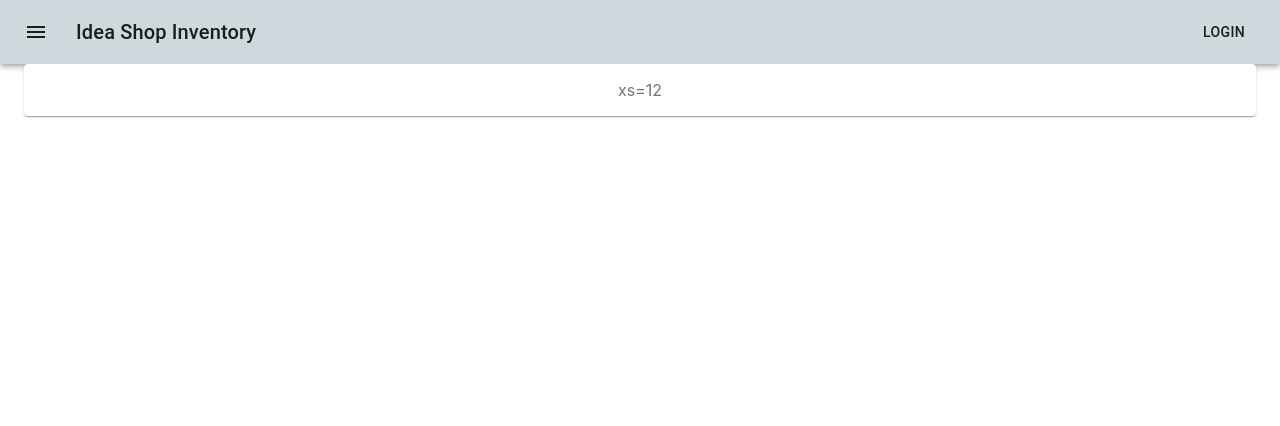
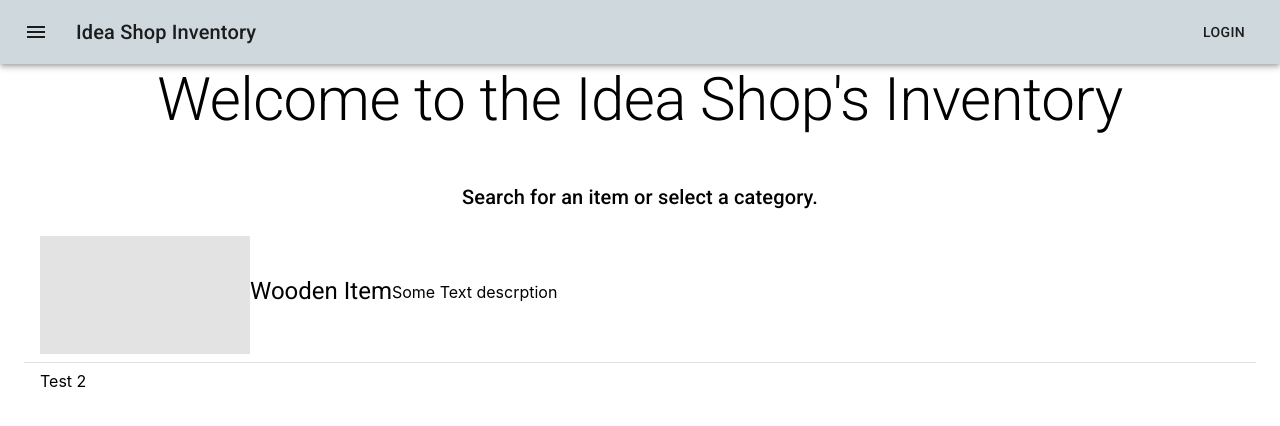
Before and after one commit to iit-ideashop/inventory-app, a React (Create React App) app: page / in a window 1280 px wide. Shown: the top 426 px of the page. Built offline with nearby package versions, Linux system fonts and the light colour scheme.

Commit message:
start placing text and developing list items

```diff
--- a/package.json
+++ b/package.json
@@ -5,6 +5,7 @@
   "dependencies": {
     "@material-ui/core": "^4.9.9",
     "@material-ui/icons": "^4.9.1",
+    "@material-ui/lab": "^4.0.0-alpha.49",
     "@testing-library/jest-dom": "^4.2.4",
     "@testing-library/react": "^9.5.0",
     "@testing-library/user-event": "^7.2.1",
--- a/public/index.html
+++ b/public/index.html
@@ -10,6 +10,7 @@
       content="Web site created using create-react-app"
     />
     <link rel="apple-touch-icon" href="%PUBLIC_URL%/logo192.png" />
+    <link rel="stylesheet" href="https://fonts.googleapis.com/css?family=Roboto:300,400,500,700&display=swap" />
     <!--
       manifest.json provides metadata used when your web app is installed on a
       user's mobile device or desktop. See https://developers.google.com/web/fundamentals/web-app-manifest/
--- a/src/components/MainPage.js
+++ b/src/components/MainPage.js
@@ -2,6 +2,11 @@ import React from 'react';
 import { makeStyles } from '@material-ui/core/styles';
 import Paper from '@material-ui/core/Paper';
 import Grid from '@material-ui/core/Grid';
+import Typography from '@material-ui/core/Typography';
+import List from '@material-ui/core/List';
+import ListItem from '@material-ui/core/ListItem';
+import Divider from '@material-ui/core/Divider';
+import Skeleton from '@material-ui/lab/Skeleton';
 
 const useStyles = makeStyles((theme) => ({
   root: {
@@ -21,9 +26,34 @@ export default function MainPage() {
     <div className={classes.root}>
       <Grid container spacing={3}>
         <Grid item xs={12}>
-          <Paper className={classes.paper}>xs=12</Paper>
-        </Grid>
+        <Typography variant="h2" align='center' gutterBottom>
+           Welcome to the Idea Shop's Inventory
+         </Typography>
+         </Grid>
+
+        <Grid item xs={3}></Grid>
+        <Grid item xs={6}>
+        <Typography variant="h6" align='center' gutterBottom>
+           Search for an item or select a category.
+         </Typography>
+         </Grid>
+         <Grid item xs={3}></Grid>
       </Grid>
+      <List component="nav">
+        <ListItem>
+          <Skeleton variant="rect" width={210} height={118} />
+            <Typography variant="h5" align='center' gutterBottom>
+              Wooden Item
+            </Typography>
+            <Typography variant="body" align='center' gutterBottom>
+              Some Text descrption
+            </Typography>
+        </ListItem>
+        <Divider />
+        <ListItem>
+          Test 2
+        </ListItem>
+      </List>
     </div>
   );
 }
```
Also changed, not shown: 1 other file (tests, documents, lock files or other folders).
